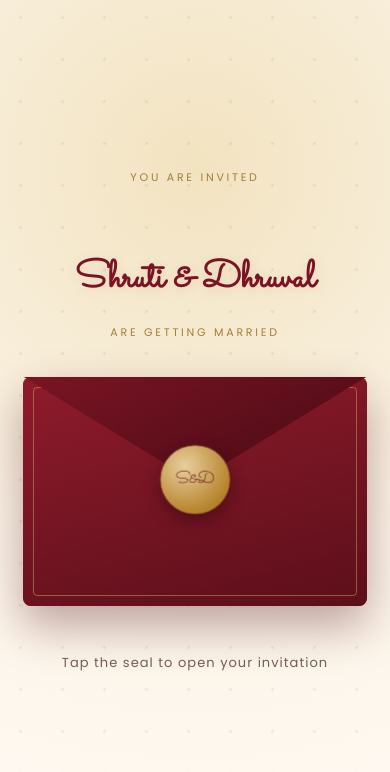
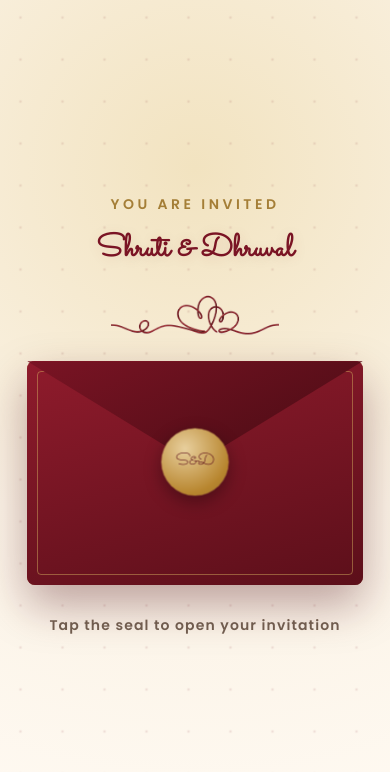
Before and after one commit to shruti-dhruval/wedding-site, a plain HTML site: page index.html in a window 390 px wide. Shown: the top 772 px of the page. Drawn offline with Linux system fonts and the light colour scheme.

Commit message:
heart in heart

```diff
--- a/css/style.css
+++ b/css/style.css
@@ -158,34 +158,54 @@ section {
     transform: translate(-42px, -42px);
   }
 }
-
 .envelope-names {
   position: relative;
   font-family: var(--script);
-  font-size: clamp(38px, 8vw, 60px);
+  font-size: clamp(34px, 7vw, 54px);
   color: var(--maroon-700);
   text-align: center;
+  margin-top: 0;
   margin-bottom: 6px;
   text-shadow: 0 2px 14px rgba(122, 20, 36, 0.12);
   transition: opacity 0.6s ease, transform 0.6s ease;
 }
 
-.envelope-sub {
+.envelope-eyebrow {
   position: relative;
   text-align: center;
   color: var(--gold-700);
   letter-spacing: 0.25em;
   text-transform: uppercase;
-  font-size: 11px;
-  margin-bottom: 40px;
+  font-size: 14px;
+  font-weight: bold;
+  margin-top: 0;
+  margin-bottom: 16px;
   opacity: 0.9;
   transition: opacity 0.6s ease, transform 0.6s ease;
+}
+
+.envelope-heart-wrapper {
+  position: relative;
+  text-align: center;
+  margin-bottom: 18px;
+  opacity: 0.95;
+  transition: opacity 0.6s ease, transform 0.6s ease;
+}
+
+.envelope-heart-img {
+  height: 90px;
+  width: auto;
+  object-fit: contain;
+  display: inline-block;
+  vertical-align: middle;
+  transition: height 0.3s ease;
 }
 
 /* Title text fades out as soon as opening starts, so the rising card never
    has to visually compete with (or get covered by) the names behind it. */
 #envelope-screen.is-opening .envelope-names,
-#envelope-screen.is-opening .envelope-sub {
+#envelope-screen.is-opening .envelope-eyebrow,
+#envelope-screen.is-opening .envelope-heart-wrapper {
   opacity: 0;
   transform: translateY(-14px);
   pointer-events: none;
@@ -194,9 +214,9 @@ section {
 .envelope-wrap {
   position: relative;
   perspective: 1400px;
-  width: min(440px, 88vw);
+  width: min(400px, 86vw);
   aspect-ratio: 3 / 2;
-  margin-bottom: 34px;
+  margin-bottom: 22px;
 }
 
 .envelope {
@@ -329,10 +349,11 @@ section {
 .envelope-tagline {
   position: relative;
   color: var(--ink-soft);
-  font-size: 13px;
+  font-size: 16px;
   letter-spacing: 0.08em;
   opacity: 0.85;
   text-align: center;
+  font-weight: bold;
 }
 
 /* Opening sequence states */
@@ -1382,4 +1403,28 @@ footer {
   .family-grid {
     grid-template-columns: 1fr;
   }
+
+  .envelope-heart-img {
+    height: 70px;
+  }
+
+  .envelope-wrap {
+    margin-bottom: 16px;
+  }
+
+  .envelope-heart-wrapper {
+    margin-bottom: 12px;
+  }
+
+  .envelope-eyebrow {
+    margin-bottom: 12px;
+  }
+
+  .envelope-names {
+    font-size: clamp(28px, 8vw, 42px);
+  }
+
+  .envelope-tagline {
+    font-size: 14px;
+  }
 }
--- a/index.html
+++ b/index.html
@@ -20,9 +20,11 @@
   <!-- ===================== ENVELOPE INTRO ===================== -->
   <div id="envelope-screen">
     <div class="envelope-bg-pattern"></div>
-    <p class="envelope-eyebrow envelope-sub">You are invited</p>
+    <p class="envelope-eyebrow">You are invited</p>
     <h1 class="envelope-names">Shruti &amp; Dhruval</h1>
-    <p class="envelope-sub" style="margin-bottom:36px;">are getting married</p>
+    <div class="envelope-heart-wrapper">
+      <img src="assets/img/heart_on_heart_clean.png" alt="Heart on Heart" class="envelope-heart-img" />
+    </div>
 
     <div class="envelope-wrap" id="envelope-wrap">
       <div class="envelope">
--- a/js/data.js
+++ b/js/data.js
@@ -133,7 +133,7 @@ const EVENTS = [
     venue: "Bel Avenir Banquet",
     address: "Sardar Patel Ring Rd, Near Club Babylon, Near Science City, Sola, Bhadaj, Ahmedabad, Gujarat 382722",
     schedule: [
-      { time: "5:30 PM", label: "Sangeet" },
+      { time: "5:00 PM", label: "Sangeet" },
       { time: "7:30 PM onwards", label: "Dinner" },
     ],
     icon: "reception",
```
Also changed, not shown: assets/img/heart_on_heart.png (added), assets/img/heart_on_heart_clean.png (added).
